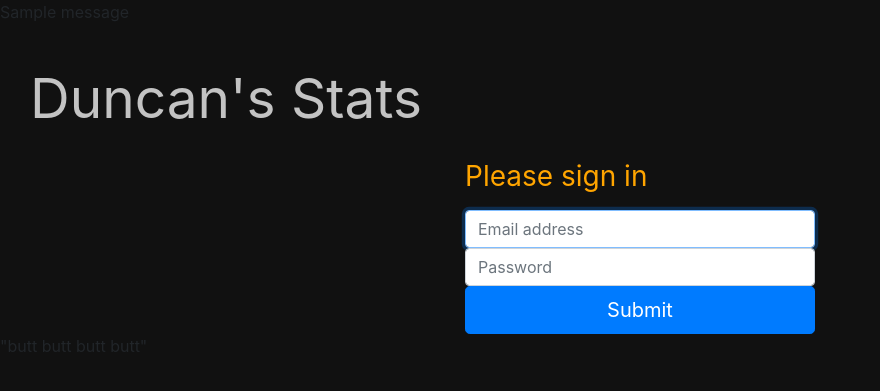
After one commit to theletterd/stats, a Flask app: template templates/login.html in a window 1280 px wide. The commit adds this page. Shown: the top 391 px of the page, without its empty margins (0-880 px from the left). Run offline with Flask 2, Linux system fonts and the light colour scheme; the template is opened without the code that fills it, so the values that code supplies are empty; one stand-in notice (Sample message) is shown; some libraries are stand-ins or nearby versions.

Commit message:
add login functionality, need db still though

```diff
--- a/app.py
+++ b/app.py
@@ -1,87 +1,14 @@
-import pprint
-import json
+from flask import Flask
+from flask_bcrypt import Bcrypt
 
-from flask import Flask
-from flask import jsonify
-from flask import render_template
-
-import config
-from stat_collector import StatCollector
+import secret
 
 app = Flask(__name__)
+app.secret_key = secret.FLASK_SECRET_KEY
 
+bcrypt = Bcrypt(app)
 
-ORDERED_STAT_GROUPS = [
-    config.MISC_STAT_GROUPS,
-    config.STEP_STAT_GROUPS,
-    config.RUNNING_STAT_GROUPS,
-    config.WEIGHT_STAT_GROUPS,
-    config.BOOK_STAT_GROUPS,
-]
-
-
-@app.route("/")
-def root():
-    return render_template('index.html')
-
-
-@app.route("/wp-login", methods=['GET', 'POST']) # for jokes :D
-def login():
-    if request.method == 'POST':
-        # do login stuff, set cookie, etc, redirect to homepage, show "HI THERE" thing
-        pass
-    else:
-        # show the login form, set CSRF cookie
-        pass
-
-
-@app.route("/data")
-def data():
-    raw_stats, errors = StatCollector.get_collected_stats()
-
-    # format the errors.
-    error_messages = [str(e) for e in errors]
-
-    stats = []
-
-    for stat_group in ORDERED_STAT_GROUPS:
-        populated_stats = _get_populated_stat_groups(raw_stats, stat_group['stat_groups'])
-        if populated_stats:
-            stats.append({
-                    'stats': populated_stats,
-                    'description': stat_group['description'],
-                    'stat_group': stat_group['stat_group_id']
-            })
-
-    data = dict(
-        stats=stats,
-        error_messages=error_messages
-    )
-
-    return jsonify(data)
-
-
-def _get_populated_stat_groups(raw_stats, stat_group):
-    """
-    Returns a list of lists, where each sub list is a list of stats for which
-    we have data.
-    """
-    populated_stat_groups = []
-    for stat_list in stat_group:
-        populated_stat_group = []
-
-        # only populate stats that we know we have.
-        for stat in stat_list:
-            populated_stat = raw_stats.get(stat)
-            if populated_stat is not None:
-                populated_stat_group.append(populated_stat)
-
-        # if we end up with no stats in the group, let's not append it
-        if populated_stat_group:
-            populated_stat_groups.append(populated_stat_group)
-
-    return populated_stat_groups
-
+import routes
 
 
 if __name__ == '__main__':
--- a/requirements.txt
+++ b/requirements.txt
@@ -1,6 +1,7 @@
 requests
 ipython
 flask
+flask-bcrypt
 oauth2client
 gspread
 pymemcache
--- /dev/null
+++ b/routes.py
@@ -0,0 +1,97 @@
+from flask import jsonify
+from flask import redirect
+from flask import render_template
+from flask import request
+from flask import url_for
+from flask import flash
+
+from app import app
+from stat_collector import StatCollector
+import config
+
+from user import User
+
+ORDERED_STAT_GROUPS = [
+    config.MISC_STAT_GROUPS,
+    config.STEP_STAT_GROUPS,
+    config.RUNNING_STAT_GROUPS,
+    config.WEIGHT_STAT_GROUPS,
+    config.BOOK_STAT_GROUPS,
+]
+
+
+@app.route("/")
+def index():
+    return render_template('index.html')
+
+
+@app.route("/wp-login", methods=['GET', 'POST']) # for jokes :D
+def login():
+    if request.method == 'POST':
+        # do login stuff
+        email = request.form.get("email")
+        password = request.form.get("password")
+        # do login stuff, set cookie, etc, redirect to homepage, show "HI THERE" thing
+        valid_login = User.check_login(email, password)
+        return str(valid_login)
+    else:
+        # show the login form, set CSRF cookie
+        return render_template('login.html')
+
+
+@app.route("/logout")
+def logout():
+    # log you out
+    # set flash stuff
+    flash("You're logged out, homie")
+
+    # redirect to homepage.
+    return redirect(url_for('index'))
+
+
+@app.route("/data")
+def data():
+    raw_stats, errors = StatCollector.get_collected_stats()
+
+    # format the errors.
+    error_messages = [str(e) for e in errors]
+
+    stats = []
+
+    for stat_group in ORDERED_STAT_GROUPS:
+        populated_stats = _get_populated_stat_groups(raw_stats, stat_group['stat_groups'])
+        if populated_stats:
+            stats.append({
+                    'stats': populated_stats,
+                    'description': stat_group['description'],
+                    'stat_group': stat_group['stat_group_id']
+            })
+
+    data = dict(
+        stats=stats,
+        error_messages=error_messages
+    )
+
+    return jsonify(data)
+
+
+def _get_populated_stat_groups(raw_stats, stat_group):
+    """
+    Returns a list of lists, where each sub list is a list of stats for which
+    we have data.
+    """
+    populated_stat_groups = []
+    for stat_list in stat_group:
+        populated_stat_group = []
+
+        # only populate stats that we know we have.
+        for stat in stat_list:
+            populated_stat = raw_stats.get(stat)
+            if populated_stat is not None:
+                populated_stat_group.append(populated_stat)
+
+        # if we end up with no stats in the group, let's not append it
+        if populated_stat_group:
+            populated_stat_groups.append(populated_stat_group)
+
+    return populated_stat_groups
--- a/static/style.css
+++ b/static/style.css
@@ -138,3 +138,13 @@ body {
 .loading {
     color: #28f128;
 }
+
+.login-form-container {
+    margin: auto;
+}
+
+.form-signin {
+    color: orange;
+    max-width: 350px;
+    margin: auto;
+}
--- a/templates/base.html
+++ b/templates/base.html
@@ -15,6 +15,15 @@
     <script src="https://stackpath.bootstrapcdn.com/bootstrap/4.4.1/js/bootstrap.min.js" integrity="sha384-wfSDF2E50Y2D1uUdj0O3uMBJnjuUD4Ih7YwaYd1iqfktj0Uod8GCExl3Og8ifwB6" crossorigin="anonymous"></script>
   </head>
   <body style="background-color: #111">
+  {% with messages = get_flashed_messages() %}
+    {% if messages %}
+      <ul class=flashes>
+      {% for message in messages %}
+        <li>{{ message }}</li>
+      {% endfor %}
+      </ul>
+    {% endif %}
+  {% endwith %}
     <div class="main">
       <div class="header">Duncan's Stats</div>
       <div id="content">
--- /dev/null
+++ b/templates/login.html
@@ -0,0 +1,28 @@
+{% extends "base.html" %}
+
+{% block content %}
+  "butt butt butt butt"
+  <script type="text/babel">
+      class LoginForm extends React.Component {
+          render() {
+              return (
+                  <div class="login-form-container">
+                    <form class="form-signin" action="/wp-login" method="post">
+		      <h1 class="h3 mb-3 font-weight-normal">Please sign in</h1>
+		      <label for="inputEmail" class="sr-only">Email address</label>
+		      <input name="email" type="email" id="inputEmail" class="form-control" placeholder="Email address" required="" autofocus=""  />
+		      <label for="inputPassword" class="sr-only">Password</label>
+		      <input name="password" type="password" id="inputPassword" class="form-control" placeholder="Password" required="" autocomplete="off" />
+		      <input class="btn btn-lg btn-primary btn-block" type="submit" value="Submit" />
+		    </form>
+		  </div>
+            );
+        }
+    }
+
+    ReactDOM.render(
+      <LoginForm />,
+      document.getElementById('root')
+    );
+  </script>
+{% endblock %}
```
Also changed, not shown: templates/index.html (+6 -5 lines), user.py (added, +31 -0 lines).
